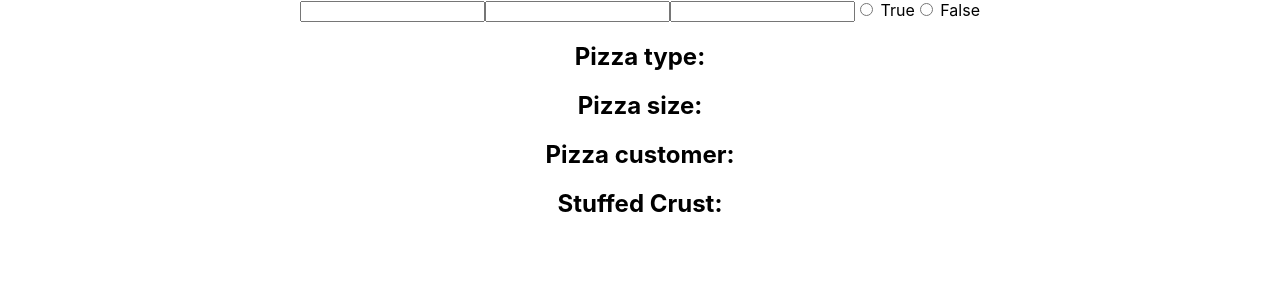
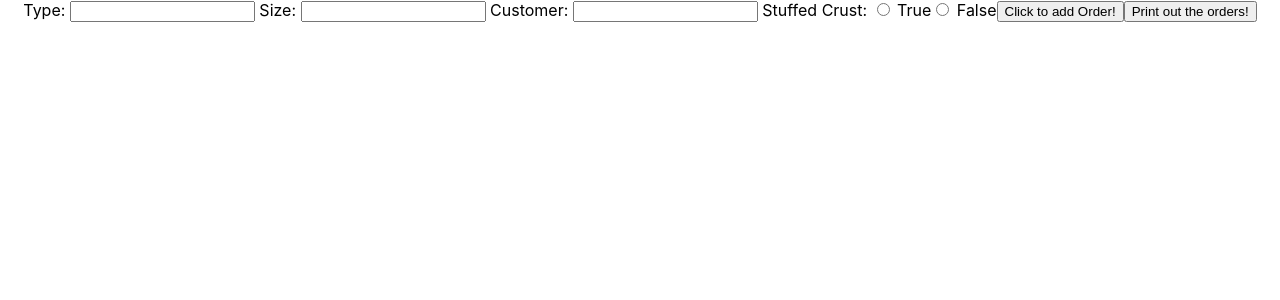
Before and after one commit to Reece-elder/BAE-14_MERN, a React (Create React App) app in the folder MERN-Stack/React/bae-react-demo/: page / in a window 1280 px wide. Shown: the top 300 px of the page. Built offline with nearby package versions, Linux system fonts and the light colour scheme; the HTML template or start-up script is replaced by a standard one.

Commit message:
Pizza Array Order

```diff
--- a/MERN-Stack/React/bae-react-demo/src/App.js
+++ b/MERN-Stack/React/bae-react-demo/src/App.js
@@ -11,6 +11,7 @@ import Form from './components/005-Forms/Exercise/Form';
 import ManagerForm from './components/005-Forms/FormsWithState/ManagerForm';
 import PrintText from './components/005-Forms/PrintText';
 import PizzaForm from './components/006-PizzaExercise/PizzaForm';
+import PizzaArrayForm from './components/007-Arrays-Objects/PizzaArrayForm';
 import './css/App.css';
 
 function App() {
@@ -33,7 +34,8 @@ function App() {
       {/* <PrintText/> */}
       {/* <ManagerForm/> */}
       {/* <Form/> */}
-      <PizzaForm/>
+      {/* <PizzaForm/> */}
+      <PizzaArrayForm/>
     </div>
   );
 }
--- /dev/null
+++ b/MERN-Stack/React/bae-react-demo/src/components/007-Arrays-Objects/PizzaArrayForm.jsx
@@ -0,0 +1,54 @@
+import PizzaOrder from "./PizzaOrder";
+import {useState} from 'react';
+
+const PizzaForm = () => {
+
+    // Individual PizzaData - Stay the same
+    const [pizzaData, setPizzaData] = useState({});
+
+    const [pizzaArray, setPizzaArray] = useState([]);
+
+    // Add my method to set the data
+    const setData = (event) => {
+        const {name, value} = event.target;
+
+        setPizzaData((prevValue) => ({
+           ...prevValue,
+           [name]: value,
+        }))
+    };
+
+    // In HTML you SHOULDN't duplicate IDs, they should ALWAYS be unique
+
+    const addToArray = () => {
+
+        // Our array is called pizzaArray, but to set data we need to use our setPizzaArray
+        setPizzaArray((prevArray) => {      // prevArray - Current value of our state
+            return[...prevArray, pizzaData] // Same thing as array.push, ignore all data and put this at the end
+        });
+
+        // I want my pizzaData to reset to empty
+        setPizzaData({}) // Set Pizza Object state to {} empty curly brackets (empty object)
+    }
+
+    return (
+        <>
+            <label name="type"> Type: </label>
+            <input type="text" name="type" onChange={(event) => setData(event)}/>
+            <label name="size"> Size: </label>
+            <input type="number" name="size" onChange={(event) => setData(event)}/>
+            <label name="customer"> Customer: </label>
+            <input type="text" name="customer" onChange={(event) => setData(event)}/>
+            <label name="stuffedCrust"> Stuffed Crust: </label>
+            <input type="radio" name="stuffedCrust" value={true} onChange={(event) => setData(event)}/> True
+            <input type="radio" name="stuffedCrust" value={false} onChange={(event) => setData(event)}/> False
+
+            {/* Button to add this info as an object to our array */}
+            <button type="button" onClick={addToArray}> Click to add Order! </button>
+            <button type="button" onClick={() => console.log(pizzaArray)}> Print out the orders! </button>
+
+        </>
+     );
+}
+
+export default PizzaForm;
--- /dev/null
+++ b/MERN-Stack/React/bae-react-demo/src/components/007-Arrays-Objects/PizzaOrder.jsx
@@ -0,0 +1,13 @@
+const PizzaOrder = ({data}) => {
+    const {type, size, customer, stuffedCrust} = data;
+    return (
+        <>
+            <h2> Pizza type: {type} </h2>
+            <h2> Pizza size: {size} </h2>
+            <h2> Pizza customer: {customer} </h2>
+            <h2> Stuffed Crust: {stuffedCrust} </h2>
+        </>
+     );
+}
+
+export default PizzaOrder;
```
